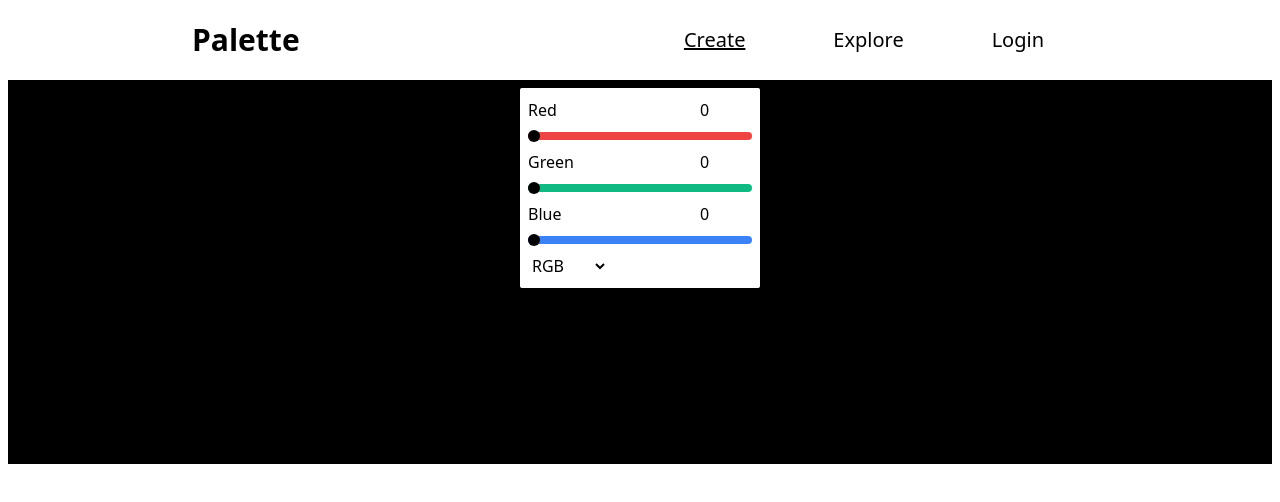
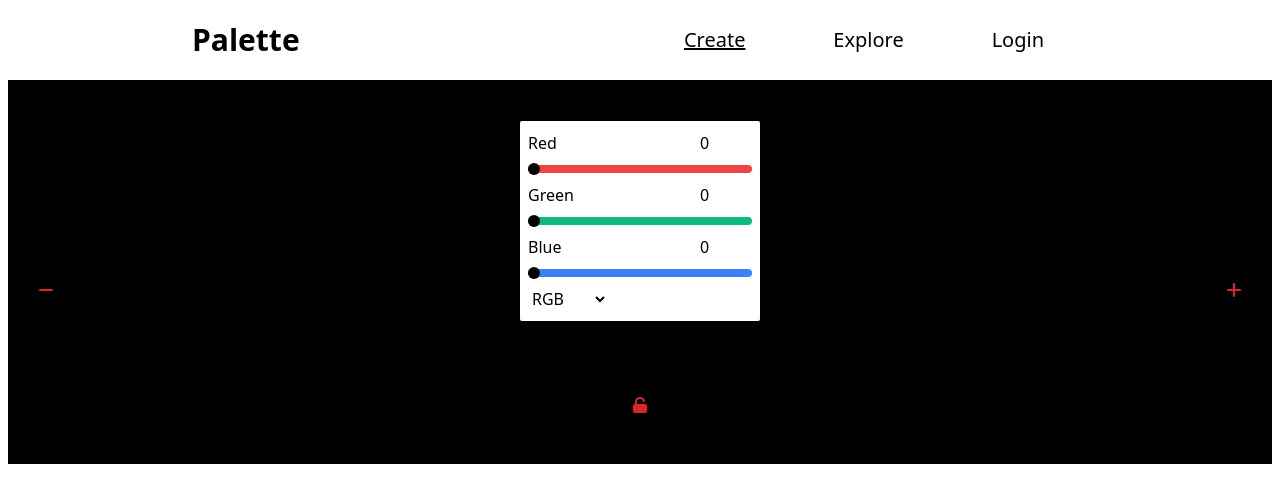
Before and after one commit to Ces-D/Palette, a React (Create React App) app in the folder Web/ClientApp/: page / in a window 1280 px wide. Shown: the top 502 px of the page. Built offline with nearby package versions, Linux system fonts and the light colour scheme.

Commit message:
color item icons added and positioning

```diff
--- /dev/null
+++ b/Web/ClientApp/src/components/general/icons/LockClosedIcon.tsx
@@ -0,0 +1,20 @@
+type Props = {
+  class?: string;
+};
+
+export default function LockClosedIcon(props: Props) {
+  return (
+    <svg
+      xmlns="http://www.w3.org/2000/svg"
+      className={props.class || "h-5 w-5"}
+      viewBox="0 0 20 20"
+      fill="currentColor"
+    >
+      <path
+        fillRule="evenodd"
+        d="M5 9V7a5 5 0 0110 0v2a2 2 0 012 2v5a2 2 0 01-2 2H5a2 2 0 01-2-2v-5a2 2 0 012-2zm8-2v2H7V7a3 3 0 016 0z"
+        clipRule="evenodd"
+      />
+    </svg>
+  );
+}
--- a/Web/ClientApp/src/components/general/icons/Minus.tsx
+++ b/Web/ClientApp/src/components/general/icons/LockOpenIcon.tsx
@@ -1,7 +1,8 @@
 type Props = {
   class?: string;
 };
-export default function Minus(props: Props) {
+
+export default function LockOpenIcon(props: Props) {
   return (
     <svg
       xmlns="http://www.w3.org/2000/svg"
@@ -9,11 +10,7 @@ export default function Minus(props: Props) {
       viewBox="0 0 20 20"
       fill="currentColor"
     >
-      <path
-        fillRule="evenodd"
-        d="M3 10a1 1 0 011-1h12a1 1 0 110 2H4a1 1 0 01-1-1z"
-        clipRule="evenodd"
-      />
+      <path d="M10 2a5 5 0 00-5 5v2a2 2 0 00-2 2v5a2 2 0 002 2h10a2 2 0 002-2v-5a2 2 0 00-2-2H7V7a3 3 0 015.905-.75 1 1 0 001.937-.5A5.002 5.002 0 0010 2z" />
     </svg>
   );
 }
--- /dev/null
+++ b/Web/ClientApp/src/components/general/icons/MinusIcon.tsx
@@ -0,0 +1,20 @@
+type Props = {
+  class?: string;
+};
+
+export default function MinusIcon(props: Props) {
+  return (
+    <svg
+      xmlns="http://www.w3.org/2000/svg"
+      className={props.class || "h-5 w-5"}
+      viewBox="0 0 20 20"
+      fill="currentColor"
+    >
+      <path
+        fillRule="evenodd"
+        d="M3 10a1 1 0 011-1h12a1 1 0 110 2H4a1 1 0 01-1-1z"
+        clipRule="evenodd"
+      />
+    </svg>
+  );
+}
--- a/Web/ClientApp/src/components/general/icons/Plus.tsx
+++ b/Web/ClientApp/src/components/general/icons/PlusIcon.tsx
@@ -2,7 +2,7 @@ type Props = {
   class?: string;
 };
 
-export default function Plus(props: Props) {
+export default function PlusIcon(props: Props) {
   return (
     <svg
       xmlns="http://www.w3.org/2000/svg"
--- a/Web/ClientApp/src/components/palette/ColorItem.tsx
+++ b/Web/ClientApp/src/components/palette/ColorItem.tsx
@@ -6,6 +6,10 @@ import HexForm from "./HexForm";
 import HsvForm from "./HsvForm";
 import RgbForm from "./RgbForm";
 import useColorPalette from "../hooks/usePalette";
+import LockOpenClosed from "../general/icons/LockOpenIcon";
+import LockClosedIcon from "../general/icons/LockClosedIcon";
+import PlusIcon from "../general/icons/PlusIcon";
+import MinusIcon from "../general/icons/MinusIcon";
 
 export type ColorTypes = "rgb" | "hex" | "hsv";
 
@@ -16,6 +20,7 @@ export type ColorFormProps = {
 };
 
 export default function ColorItem(props: { colorKey: string }) {
+  const [lock, setLocked] = useState(false);
   const [colorType, setColorType] = useState<ColorTypes | string>("rgb");
   const { getColor, setColor } = useColorPalette();
   const { hex, setHex, rgb, setRgb, hsv, setHsv, color } = useColorGenerator(
@@ -30,8 +35,8 @@ export default function ColorItem(props: { colorKey: string }) {
   };
 
   return (
-    <li className="flex-grow h-96" style={{ backgroundColor: rgb }}>
-      <div className="flex flex-col justify-around items-center p-2">
+    <li className="flex-grow h-96 relative" style={{ backgroundColor: rgb }}>
+      <div className="flex flex-col justify-around items-center p-2 h-full">
         <Switch
           searchValue={colorType}
           children={[
@@ -52,9 +57,26 @@ export default function ColorItem(props: { colorKey: string }) {
             />,
           ]}
         />
-        <div>lock</div>
-        <div>Remove</div>
+        <button
+          className="rounded-full hover:bg-gray-50 p-2"
+          onClick={() => setLocked(!lock)}
+        >
+          {!lock ? (
+            <LockOpenClosed class="fill-current text-red-600 h-5 w-5" />
+          ) : (
+            <LockClosedIcon class="fill-current text-red-600 h-5 w-5" />
+          )}
+        </button>
+        <button className="absolute top-1/2 right-5 rounded-full hover:bg-gray-50 p-2">
+          <PlusIcon class="fill-current text-red-600 h-5 w-5" />
+        </button>
+        <button className="absolute top-1/2 left-5 rounded-full hover:bg-gray-50 p-2">
+          <MinusIcon class="fill-current text-red-600 h-5 w-5" />
+        </button>
       </div>
     </li>
   );
 }
+
+// TODO: add functionality for plus and minus icons
+// TODO: change the ColorTypeForms to display or not display depending on a button click
--- a/Web/ClientApp/src/components/palette/RgbForm.tsx
+++ b/Web/ClientApp/src/components/palette/RgbForm.tsx
@@ -12,7 +12,6 @@ export default function RgbForm(props: ColorFormProps) {
     props.color.setColorValue(`rgb(${red}, ${green}, ${blue})`);
   }, [red, green, blue]);
 
-  // TODO: consider deleting the plus minus icons from general/form/icon
   // TODO: consider creating a ColorFormContainer for the parent div here
 
   return (
```
